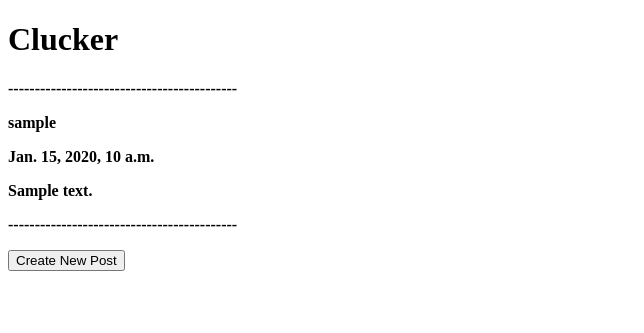
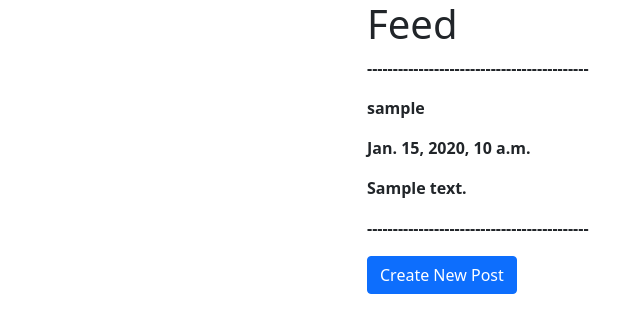
Before and after one commit to Nikitich2033/clucker_django, a Django app: template microblogs/templates/feed.html in a window 1280 px wide. Shown: the top 333 px of the page, without its empty margins (0-644 px from the left). Run offline with Django 3.2, Linux system fonts and the light colour scheme; the template is opened without the code that fills it: values that come from a table or form of the project are taken from there, others are empty; tables that the repository leaves empty hold one stand-in row (values such as "Sample post"); some libraries are stand-ins or nearby versions.

Commit message:
Render feed template

```diff
--- a/microblogs/templates/feed.html
+++ b/microblogs/templates/feed.html
@@ -1,11 +1,9 @@
-<!DOCTYPE html>
-<html lang="en" dir="ltr">
-  <head>
-    <meta charset="utf-8">
-    <title>Feed</title>
-  </head>
-  <body>
-        <h1>Clucker</h1>
+{% extends 'base.html'%}
+{% block body%}
+<div class="container">
+  <div class="row">
+    <div class="col-sm-12 col-md-6 offset-md-3">
+        <h1>Feed</h1>
         {% for post in postList %}
         <p><b>-------------------------------------------</b></p>
                   <p><b>{{ post.author }}</b></p>
@@ -14,7 +12,9 @@
           <p><b>-------------------------------------------</b></p>
         {% endfor %}
         <form action='{% url 'new_post'%}' method='GET'>
-          <button type='submit'> Create New Post</button>
+          <button type='submit' class="btn btn-primary"> Create New Post</button>
         </form>
-  </body>
-</html>
+    </div>
+  </div>
+</div>
+{% endblock%}
```
